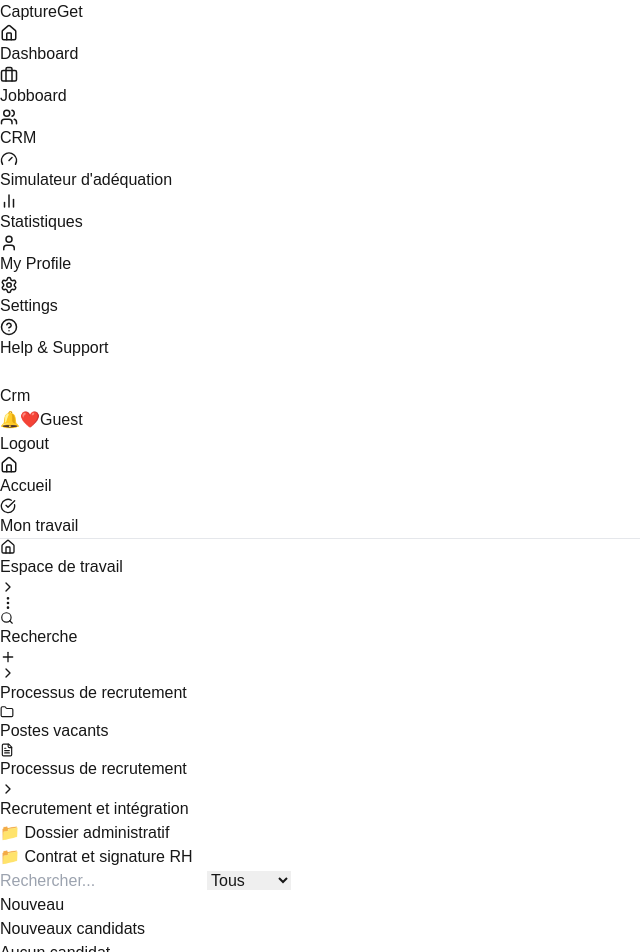
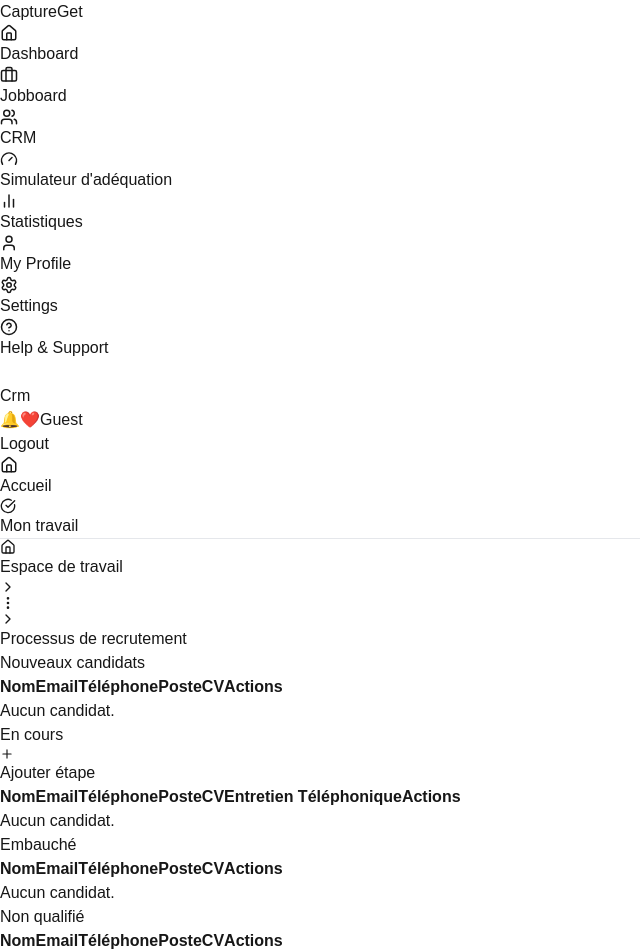
Before and after one commit to IhebChaoued/NewEra, a Next.js app in the folder frontend/: page /company/crm in a window 1280 px wide. Shown: the top 952 px of the page, without its empty margins (0-640 px from the left). Built offline with nearby package versions, Linux system fonts and the light colour scheme.

Commit message:
integrate backend data into CRM tables with dynamic steps

```diff
--- a/frontend/src/pages/company/crm.tsx
+++ b/frontend/src/pages/company/crm.tsx
@@ -4,21 +4,17 @@ import {
   Home,
   MoreVertical,
   ChevronRight,
-  Search,
+  CheckCircle,
   Plus,
-  CheckCircle,
-  Folder,
-  FileText,
 } from "lucide-react";
-
 import { useCompanyCRM } from "../../lib/useCompanyCRM";
 import { IApplication } from "../../types/application";
 
 export default function CRM() {
-  const [search, setSearch] = useState("");
-  const [filter, setFilter] = useState("All");
+  const [dynamicColumns, setDynamicColumns] = useState<string[]>([
+    "Entretien Téléphonique",
+  ]);
   const [openRecruitment, setOpenRecruitment] = useState(true);
-  const [openIntegration, setOpenIntegration] = useState(false);
 
   const {
     applications,
@@ -29,6 +25,14 @@ export default function CRM() {
     saveStepResult,
   } = useCompanyCRM();
 
+  function addColumn() {
+    const name = prompt("Nom de la nouvelle étape ?");
+    if (name) {
+      setDynamicColumns([...dynamicColumns, name]);
+    }
+  }
+
+  // Group applications by pipeline status
   const stages: Record<IApplication["status"], IApplication[]> = {
     pending: [],
     in_progress: [],
@@ -76,16 +80,6 @@ export default function CRM() {
               </div>
             </div>
 
-            <div className="flex items-center justify-between mt-4 px-2 gap-2 w-full">
-              <div className="flex-grow flex items-center gap-2 border border-gray-300 rounded-md px-3 py-1 text-sm text-gray-700">
-                <Search size={14} />
-                Recherche
-              </div>
-              <div className="bg-blue-600 text-white p-1.5 rounded-md cursor-pointer">
-                <Plus size={16} />
-              </div>
-            </div>
-
             <div className="mt-6 w-full">
               <button
                 onClick={() => setOpenRecruitment(!openRecruitment)}
@@ -99,112 +93,127 @@ export default function CRM() {
                 />
                 <span className="text-left">Processus de recrutement</span>
               </button>
-
-              <div
-                className={`ml-6 mt-2 space-y-2 overflow-hidden transition-all duration-300 ${
-                  openRecruitment ? "max-h-40 opacity-100" : "max-h-0 opacity-0"
-                }`}
-              >
-                <div className="flex items-center gap-2 text-sm text-gray-700 truncate w-full">
-                  <Folder size={14} />
-                  <span className="truncate">Postes vacants</span>
-                </div>
-                <div className="flex items-center gap-2 text-sm text-gray-700 truncate w-full">
-                  <FileText size={14} />
-                  <span className="truncate">Processus de recrutement</span>
             </div>
           </div>
         </div>
 
-            <div className="mt-4 w-full">
-              <button
-                onClick={() => setOpenIntegration(!openIntegration)}
-                className="flex items-center gap-2 w-full text-[#f9b156] font-semibold px-2 py-1 text-sm transition-all duration-300"
-              >
-                <ChevronRight
-                  size={16}
-                  className={`transition-transform duration-300 ${
-                    openIntegration ? "rotate-90" : ""
-                  }`}
-                />
-                <span className="text-left">Recrutement et intégration</span>
-              </button>
-
-              <div
-                className={`ml-6 mt-2 space-y-2 overflow-hidden transition-all duration-300 ${
-                  openIntegration ? "max-h-40 opacity-100" : "max-h-0 opacity-0"
-                }`}
-              >
-                <div className="text-sm text-gray-700 truncate">
-                  📁 <span className="truncate">Dossier administratif</span>
-                </div>
-                <div className="text-sm text-gray-700 truncate">
-                  📁 <span className="truncate">Contrat et signature RH</span>
-                </div>
-              </div>
-            </div>
-          </div>
-        </div>
-
-        {/* CRM content */}
+        {/* CRM Content */}
         <div className="flex-1 bg-white rounded-xl p-6 shadow-md">
-          <div className="flex flex-wrap items-center justify-between gap-4 mb-6">
-            <div className="flex flex-wrap gap-4 flex-1">
-              <input
-                type="text"
-                value={search}
-                onChange={(e) => setSearch(e.target.value)}
-                placeholder="Rechercher..."
-                className="border border-gray-300 rounded-lg px-4 py-2 w-full max-w-md"
-              />
-
-              <select
-                value={filter}
-                onChange={(e) => setFilter(e.target.value)}
-                className="border border-gray-300 rounded-lg px-4 py-2"
-              >
-                <option value="All">Tous</option>
-                <option value="Validé">Validé</option>
-                <option value="En cours">En cours</option>
-              </select>
-            </div>
-
-            <button className="bg-green-600 text-white px-5 py-2 rounded-lg font-semibold hover:bg-green-700">
-              Nouveau
-            </button>
-          </div>
-
           {loading && <p>Chargement...</p>}
           {error && <p className="text-red-500">{error}</p>}
 
-          <div className="grid grid-cols-1 lg:grid-cols-2 gap-8">
+          <div className="flex flex-col gap-12">
             {Object.entries(stages).map(([status, apps]) => (
-              <div key={status} className="bg-gray-50 rounded-lg border p-4">
-                <h2 className="text-lg font-semibold mb-4">
+              <div key={status}>
+                <div className="flex items-center justify-between mb-4">
+                  <h2 className="text-2xl font-bold text-gray-800">
                     {stageLabels[status as keyof typeof stages]}
                   </h2>
 
-                {apps.length === 0 ? (
-                  <p className="text-gray-500 text-sm">Aucun candidat.</p>
-                ) : (
+                  {/* Only show add button in En cours */}
+                  {status === "in_progress" && (
+                    <button
+                      onClick={addColumn}
+                      className="flex items-center text-sm text-green-700 hover:text-green-900"
+                    >
+                      <Plus size={14} className="mr-1" />
+                      Ajouter étape
+                    </button>
+                  )}
+                </div>
+
+                <div className="overflow-x-auto border rounded-lg">
                   <table className="w-full text-sm">
                     <thead className="bg-gray-100 text-gray-700">
                       <tr>
-                        <th className="p-2 text-left">Nom</th>
-                        <th className="p-2 text-left">Poste</th>
-                        <th className="p-2 text-left">Email</th>
-                        <th className="p-2 text-left">Actions</th>
+                        <th className="p-3 text-left">Nom</th>
+                        <th className="p-3 text-left">Email</th>
+                        <th className="p-3 text-left">Téléphone</th>
+                        <th className="p-3 text-left">Poste</th>
+                        <th className="p-3 text-left">CV</th>
+
+                        {/* Dynamic columns only for En cours */}
+                        {status === "in_progress" &&
+                          dynamicColumns.map((col) => (
+                            <th
+                              key={col}
+                              className="p-3 text-left whitespace-nowrap"
+                            >
+                              {col}
+                            </th>
+                          ))}
+
+                        <th className="p-3 text-left">Actions</th>
                       </tr>
                     </thead>
                     <tbody>
-                      {apps.map((app: IApplication) => (
-                        <tr key={app._id} className="border-t hover:bg-gray-50">
-                          <td className="p-2">
+                      {apps.length === 0 ? (
+                        <tr>
+                          <td
+                            colSpan={
+                              6 +
+                              (status === "in_progress"
+                                ? dynamicColumns.length
+                                : 0)
+                            }
+                            className="p-3 text-gray-500 text-center"
+                          >
+                            Aucun candidat.
+                          </td>
+                        </tr>
+                      ) : (
+                        apps.map((app) => (
+                          <tr
+                            key={app._id}
+                            className="border-t hover:bg-gray-50"
+                          >
+                            <td className="p-3">
                               {app.userId?.firstName} {app.userId?.lastName}
                             </td>
-                          <td className="p-2">{app.jobId?.title}</td>
-                          <td className="p-2">{app.userId?.email}</td>
-                          <td className="p-2 space-x-2">
+                            <td className="p-3">{app.userId?.email}</td>
+                            <td className="p-3">{app.userId?.phone || "-"}</td>
+                            <td className="p-3">{app.jobId?.title}</td>
+                            <td className="p-3">
+                              {app.cvUrl ? (
+                                <a
+                                  href={app.cvUrl}
+                                  target="_blank"
+                                  rel="noopener noreferrer"
+                                  className="text-blue-600 underline text-xs"
+                                >
+                                  CV
+                                </a>
+                              ) : (
+                                "-"
+                              )}
+                            </td>
+
+                            {/* Dynamic step cells */}
+                            {status === "in_progress" &&
+                              dynamicColumns.map((col) => {
+                                const step = app.steps?.find(
+                                  (s) => s.name === col
+                                );
+
+                                return (
+                                  <td
+                                    key={col}
+                                    className={`p-3 text-center text-xs font-semibold ${
+                                      step?.result === "GO"
+                                        ? "bg-green-100 text-green-800"
+                                        : step?.result === "NO_GO"
+                                        ? "bg-red-100 text-red-800"
+                                        : step?.result === "STILL"
+                                        ? "bg-yellow-100 text-yellow-800"
+                                        : "bg-gray-50 text-gray-500"
+                                    }`}
+                                  >
+                                    {step?.result || "-"}
+                                  </td>
+                                );
+                              })}
+
+                            <td className="p-3 space-x-2">
                               <button
                                 className="text-blue-600 underline text-xs"
                                 onClick={() =>
@@ -222,6 +231,9 @@ export default function CRM() {
                               >
                                 Changer étape
                               </button>
+
+                              {status === "in_progress" && (
+                                <>
                                   <button
                                     className="text-green-600 underline text-xs"
                                     onClick={() =>
@@ -242,12 +254,15 @@ export default function CRM() {
                                   >
                                     MAJ étape
                                   </button>
+                                </>
+                              )}
                             </td>
                           </tr>
-                      ))}
+                        ))
+                      )}
                     </tbody>
                   </table>
-                )}
+                </div>
               </div>
             ))}
           </div>
--- a/frontend/src/types/application.ts
+++ b/frontend/src/types/application.ts
@@ -6,6 +6,7 @@ export interface IUser {
   firstName: string;
   lastName: string;
   email: string;
+  phone?: string;
 }
 
 /**
```
Lines whose indentation alone changed are shown as unchanged.
